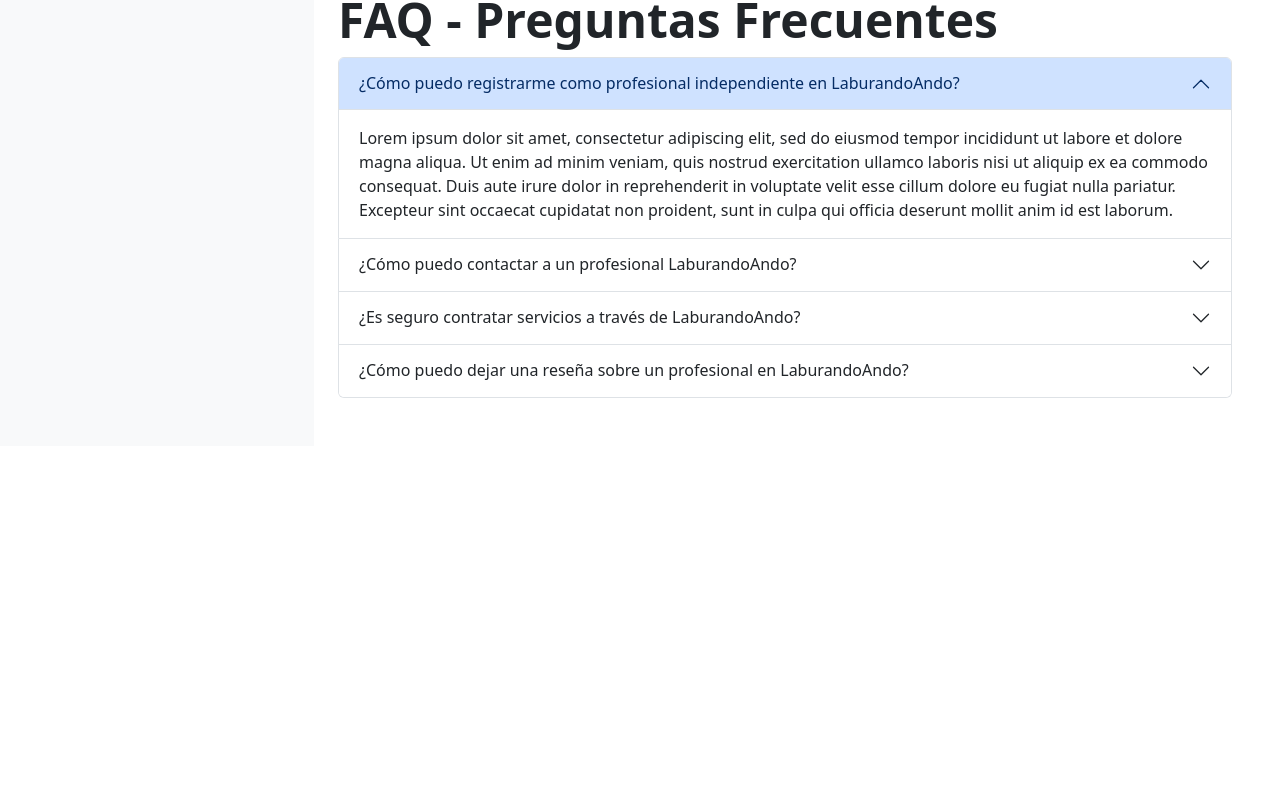
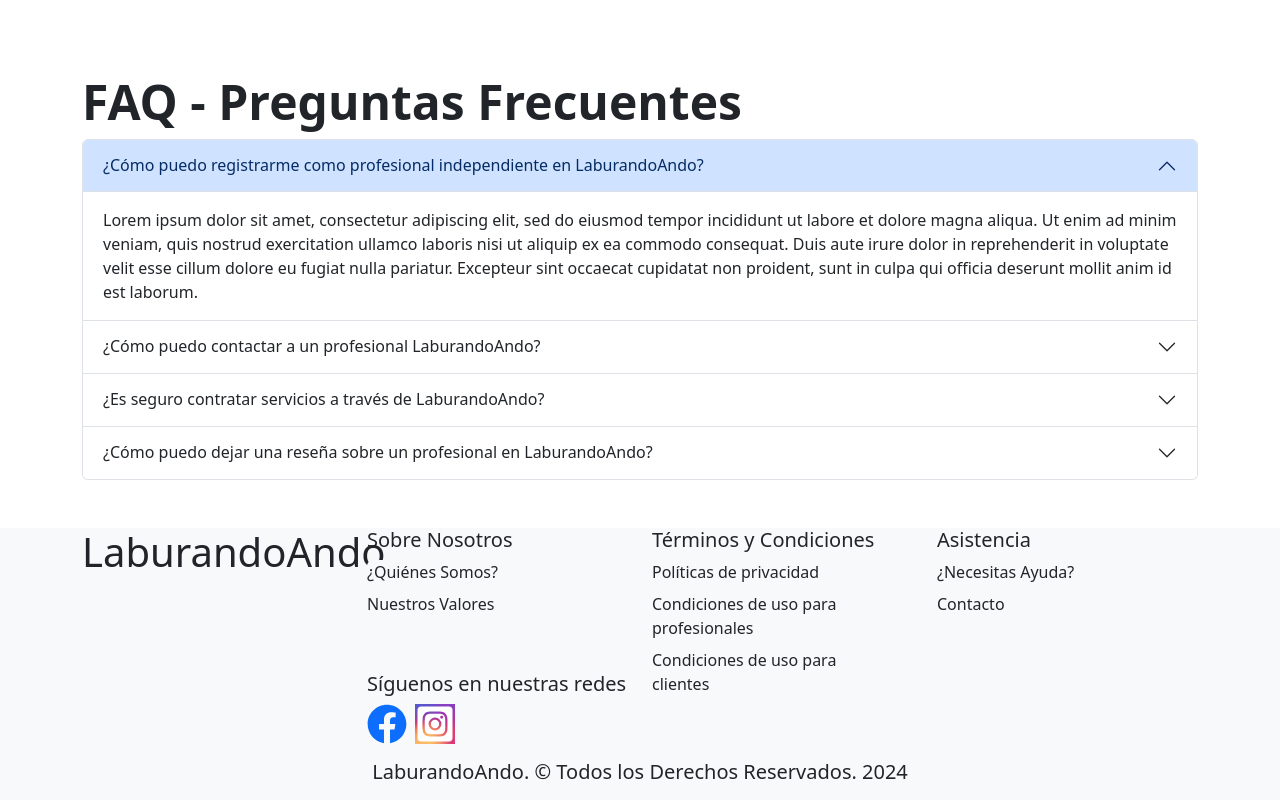
Before and after one commit to FranprzDev/LaburandoAndo, a React (Vite) app: page / in a window 1280 px wide. Shown: the part 1697-2497 px from the top of the page. Before the commit the page ends 2143 px from the top, so only its background shows below. Built offline with nearby package versions, Linux system fonts and the light colour scheme.

Commit message:
cambie cp PerfilLayout por MainLayout en rutas de ClienteRouter. Agregue ruta hacia pagina nosotros en opcion quienes somos del footer

```diff
--- a/src/components/Footer.jsx
+++ b/src/components/Footer.jsx
@@ -1,8 +1,8 @@
-import React from 'react'
-import { Col, Container, Row } from 'react-bootstrap'
-import { Link } from 'react-router-dom'
-import { FaFacebook } from "react-icons/fa"
-import { FaInstagramSquare } from "react-icons/fa"
+import React from 'react';
+import { Col, Container, Row } from 'react-bootstrap';
+import { Link } from 'react-router-dom';
+import { FaFacebook } from "react-icons/fa";
+import { FaInstagramSquare } from "react-icons/fa";
 
 const Footer = () => {
   return (
@@ -15,7 +15,7 @@ const Footer = () => {
             <Col className='mt-3 mt-md-0' md={6} lg={3}>
             <h5>Sobre Nosotros</h5>
             <ul className='list-group'>
-                <Link to={'/'} className='list-group-item border-0 pt-0 ps-0 bg-body-tertiary'>¿Quienes Somos?</Link>
+                <Link to={'/nosotros'} className='list-group-item border-0 pt-0 ps-0 bg-body-tertiary'>¿Quiénes Somos?</Link>
                 <Link to={'/'} className='list-group-item border-0 pt-0 ps-0 bg-body-tertiary'>Nuestros Valores</Link>
             </ul>
             <article className='mt-lg-5'>
@@ -46,4 +46,4 @@ const Footer = () => {
   )
 }
 
-export default Footer
+export default Footer;
--- a/src/router/ClientRouter.jsx
+++ b/src/router/ClientRouter.jsx
@@ -1,18 +1,21 @@
 import Home from '../pages/Home';
 import Profesionales from '../pages/Profesionales';
+import Nosotros from '../pages/Nosotros';
+
 import DetalleDelProfesional from '../pages/DetalleDelProfesional';
 import { Routes, Route } from 'react-router-dom';
-import PerfilLayout from '../components/PerfilLayout';
+import MainLayout from '../components/MainLayout';
 
 const ClientRouter = () => {
     return (
-        <PerfilLayout>
+        <MainLayout>
             <Routes>
                 <Route path="/" element={<Home />} />
                 <Route path='/profesionales' element={<Profesionales/>}/>
                 <Route path="/detalle" element={<DetalleDelProfesional />} />
+                <Route path='/nosotros' element={<Nosotros/>}/>
             </Routes>
-        </PerfilLayout>
+        </MainLayout>
     )
 }
 
```
